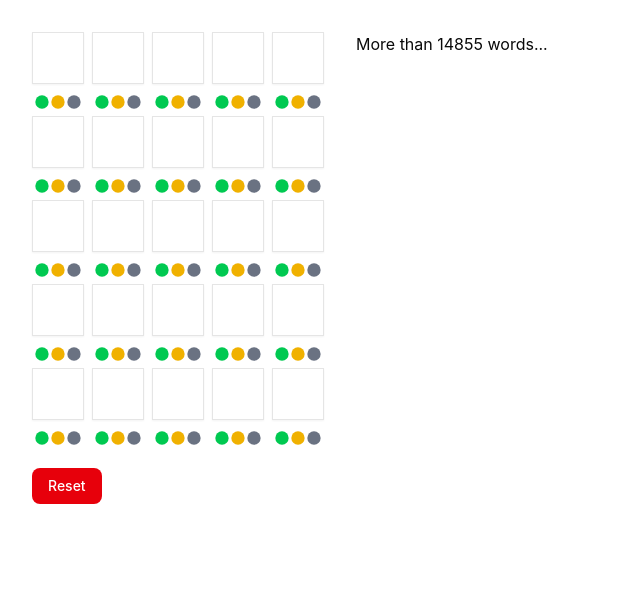
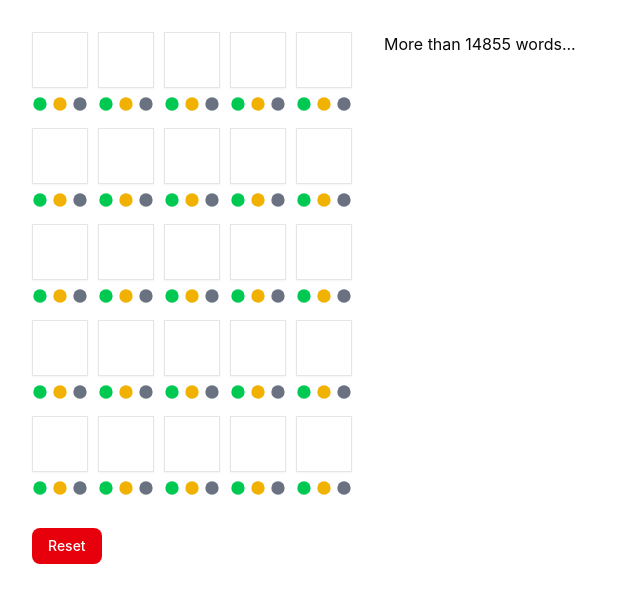
Before and after one commit to cdcasey/wordler, a React (Vite) app: page / in a window 1280 px wide. Shown: the top 602 px of the page, without its empty margins (0-640 px from the left). Built offline with nearby package versions, Linux system fonts and the light colour scheme.

Commit message:
maybe better layout

```diff
--- a/src/components/Guess.tsx
+++ b/src/components/Guess.tsx
@@ -93,7 +93,7 @@ export function Guess({ dispatch }: { dispatch: React.ActionDispatch<[action: Wo
 	};
 
 	return (
-		<div className="flex gap-2">
+		<div className="flex gap-2.5">
 			{[0, 1, 2, 3, 4].map((value) => (
 				<div className="flex flex-col gap-2 text-center" key={value}>
 					<Input
@@ -104,7 +104,7 @@ export function Guess({ dispatch }: { dispatch: React.ActionDispatch<[action: Wo
 						}}
 						type="text"
 						maxLength={1}
-						className={cn("h-13 w-13 rounded-none text-center text-3xl! font-bold uppercase", {
+						className={cn("h-14 w-14 rounded-none text-center text-3xl! font-bold uppercase", {
 							"bg-green-500 text-white": word[value].color === "green",
 							"bg-yellow-500 text-white": word[value].color === "yellow",
 							"bg-gray-500 text-white": word[value].color === "gray",
@@ -114,7 +114,7 @@ export function Guess({ dispatch }: { dispatch: React.ActionDispatch<[action: Wo
 						onKeyDown={(e) => handleKeyDown(e, value, word[value])}
 						onPaste={handlePaste}
 					/>
-					<div>
+					<div className="mb-4 flex justify-between">
 						<LetterKind
 							variant="green"
 							selected={word[value].color === "green"}
--- a/src/components/LetterKind.tsx
+++ b/src/components/LetterKind.tsx
@@ -24,7 +24,13 @@ interface LetterKindProps extends React.ComponentProps<"button">, VariantProps<t
 
 export function LetterKind({ selected, className, variant, ...props }: LetterKindProps) {
 	return (
-		<Button variant="ghost" size="icon" tabIndex={-1} className={cn("h-fit w-fit rounded-full", className)} {...props}>
+		<Button
+			variant="ghost"
+			size="icon-lg"
+			tabIndex={-1}
+			className={cn("h-fit w-fit rounded-full", className)}
+			{...props}
+		>
 			<CircleIcon className={cn(buttonVariants({ variant }), selected && "stroke-gray-500 stroke-1")} />
 		</Button>
 	);
```
